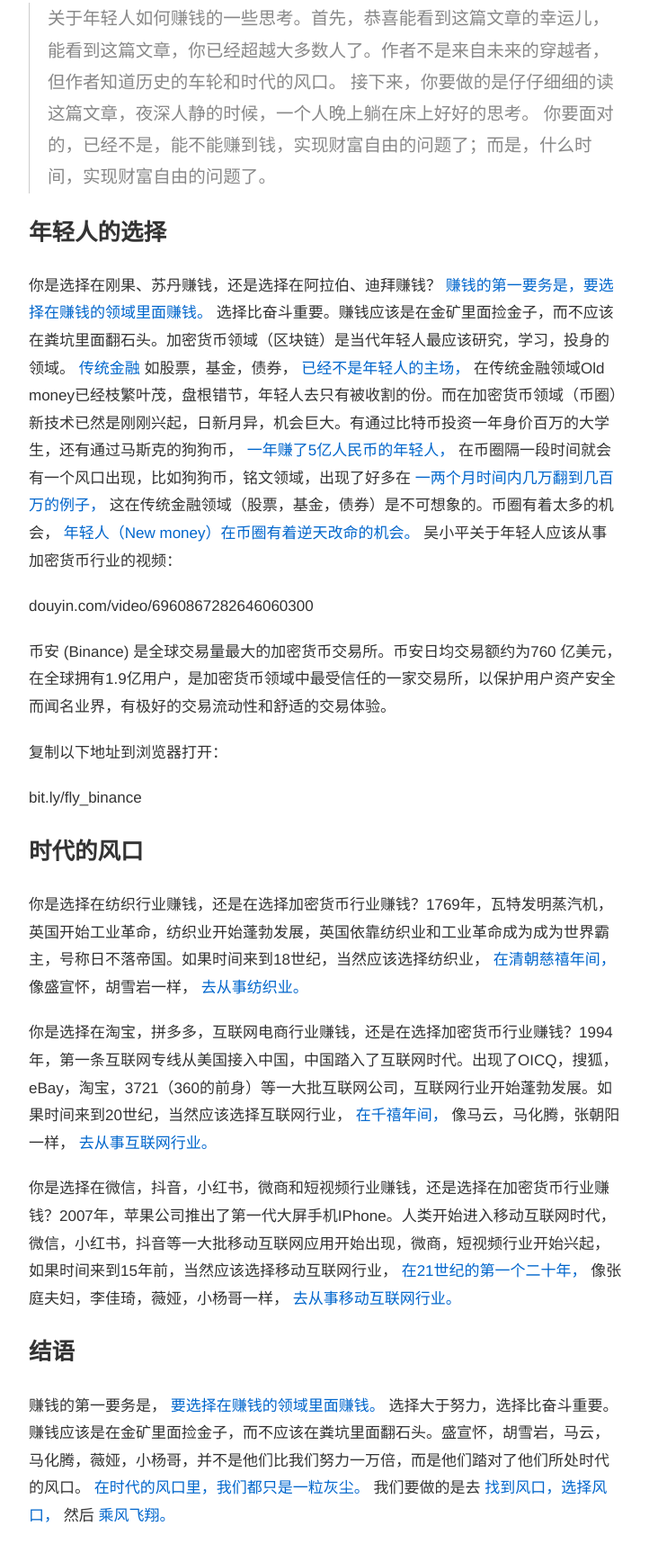
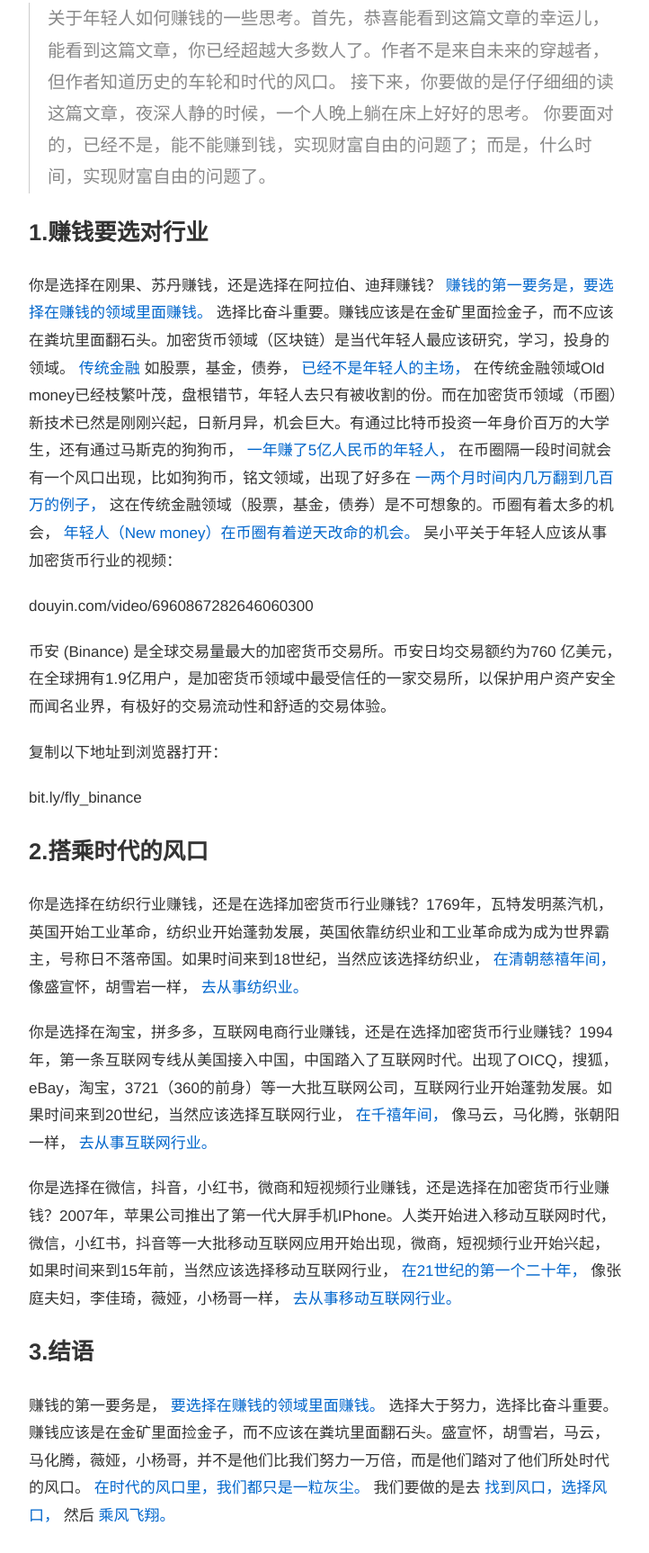
Before and after one commit to makemoney-fly/makemoney-fly.github.io, a plain HTML site: page index.html in a window 1280 px wide. Shown: the part 178-1904 px from the top of the page at 90% size, without its empty margins (278-1000 px from the left). Drawn offline with Linux system fonts and the light colour scheme.

Commit message:
Add files via upload

```diff
--- a/index.html
+++ b/index.html
@@ -6,14 +6,17 @@
     <link rel="preconnect" href="https://fonts.googleapis.com">
     <link rel="preconnect" href="https://fonts.gstatic.com" crossorigin>
     <link href="https://fonts.googleapis.com/css2?family=Noto+Serif+SC:wght@200..900&display=swap" rel="stylesheet">
+    <link rel='shortcut icon'  href='favicon.ico'/>
     <title>他们是如何在30岁前实现财富自由的?年轻人如何赚钱的一些思考</title>
+    <meta name="keywords" content="赚钱，如何赚钱，财富自由，如何实现财富自由，如何赚1000万，选择大于努力，时代的风口，在风口上，猪都能飞起来">
+    <meta name="description" content="作者引言：年轻人该如何赚钱？普通人如何才能赚到1000万？赚钱的第一要务是，要选择在赚钱的领域里赚钱。选择大于努力，选择比奋斗重要。在时代的风口里，我们都只是一粒灰尘。我们要做的是去找到风口，选择风口，然后乘风飞翔。">
+
     <!-- Open Graph Meta Tags -->
-       <meta property="og:title" content="他们是如何在30岁前实现财富自由的?年轻人如何赚钱的一些思考">
-       <meta property="og:description" content="财富自由大概是每一个打工人的终极梦想，但是光靠打工的工资是很难实现的。创业风险高、理财技术门槛高，想要赚副业不知道怎么做。年轻人该如何赚钱？选择大于努力，选择比奋斗重要。赚钱的第一要务是，要选择在赚钱的领域里面赚钱。在时代的风口里，我们都只是一粒灰尘。我们要做的是去找到风口，选择风口，然后乘风飞翔。">
-       <meta property="og:url" content="https://makemoney-fly.github.io/">
-       <meta property="og:type" content="article">
-    <meta name="keywords" content="赚钱，如何赚钱，财富自由，如何实现财富自由，选择大于努力，时代的风口，在风口上，猪都能飞起来">
-    <meta name="description" content="财富自由大概是每一个打工人的终极梦想，但是光靠打工的工资是很难实现的。创业风险高、理财技术门槛高，想要赚副业不知道怎么做。年轻人该如何赚钱？选择大于努力，选择比奋斗重要。赚钱的第一要务是，要选择在赚钱的领域里面赚钱。在时代的风口里，我们都只是一粒灰尘。我们要做的是去找到风口，选择风口，然后乘风飞翔。">
+    <meta property="og:title" content="他们是如何在30岁前实现财富自由的?年轻人如何赚钱的一些思考">
+    <meta property="og:description" content="作者引言：年轻人该如何赚钱？普通人如何才能赚到1000万？赚钱的第一要务是，要选择在赚钱的领域里赚钱。选择大于努力，选择比奋斗重要。在时代的风口里，我们都只是一粒灰尘。我们要做的是去找到风口，选择风口，然后乘风飞翔。">
+    <meta property="og:url" content="https://makemoney-fly.github.io/">
+    <meta property="og:type" content="article">
+
     <style>
         body {
             font-family: "Noto Serif SC", "Helvetica Neue", Arial, sans-serif;
@@ -90,7 +93,7 @@
             你要面对的，已经不是，能不能赚到钱，实现财富自由的问题了；而是，什么时间，实现财富自由的问题了。
         </blockquote>
 
-        <h2>年轻人的选择</h2>
+        <h2>1.赚钱要选对行业</h2>
         <p>你是选择在刚果、苏丹赚钱，还是选择在阿拉伯、迪拜赚钱？
         <span class="highlight">赚钱的第一要务是，要选择在赚钱的领域里面赚钱。</span>
         选择比奋斗重要。赚钱应该是在金矿里面捡金子，而不应该在粪坑里面翻石头。加密货币领域（区块链）是当代年轻人最应该研究，学习，投身的领域。
@@ -109,7 +112,7 @@
         <p>币安 (Binance) 是全球交易量最大的加密货币交易所。币安日均交易额约为760 亿美元，在全球拥有1.9亿用户，是加密货币领域中最受信任的一家交易所，以保护用户资产安全而闻名业界，有极好的交易流动性和舒适的交易体验。</p>
         <p>复制以下地址到浏览器打开：</p>
         <p>bit.ly/fly_binance</p>
-        <h2>时代的风口</h2>
+        <h2>2.搭乘时代的风口</h2>
         <p>你是选择在纺织行业赚钱，还是在选择加密货币行业赚钱？1769年，瓦特发明蒸汽机，英国开始工业革命，纺织业开始蓬勃发展，英国依靠纺织业和工业革命成为成为世界霸主，号称日不落帝国。如果时间来到18世纪，当然应该选择纺织业，
         <span class="highlight">在清朝慈禧年间，</span>
         像盛宣怀，胡雪岩一样，
@@ -125,7 +128,7 @@
         像张庭夫妇，李佳琦，薇娅，小杨哥一样，
         <span class="highlight">去从事移动互联网行业。</span>
         </p>
-        <h2>结语</h2>
+        <h2>3.结语</h2>
         <p>赚钱的第一要务是，
         <span class="highlight">要选择在赚钱的领域里面赚钱。</span>
         选择大于努力，选择比奋斗重要。赚钱应该是在金矿里面捡金子，而不应该在粪坑里面翻石头。盛宣怀，胡雪岩，马云，马化腾，薇娅，小杨哥，并不是他们比我们努力一万倍，而是他们踏对了他们所处时代的风口。
```
